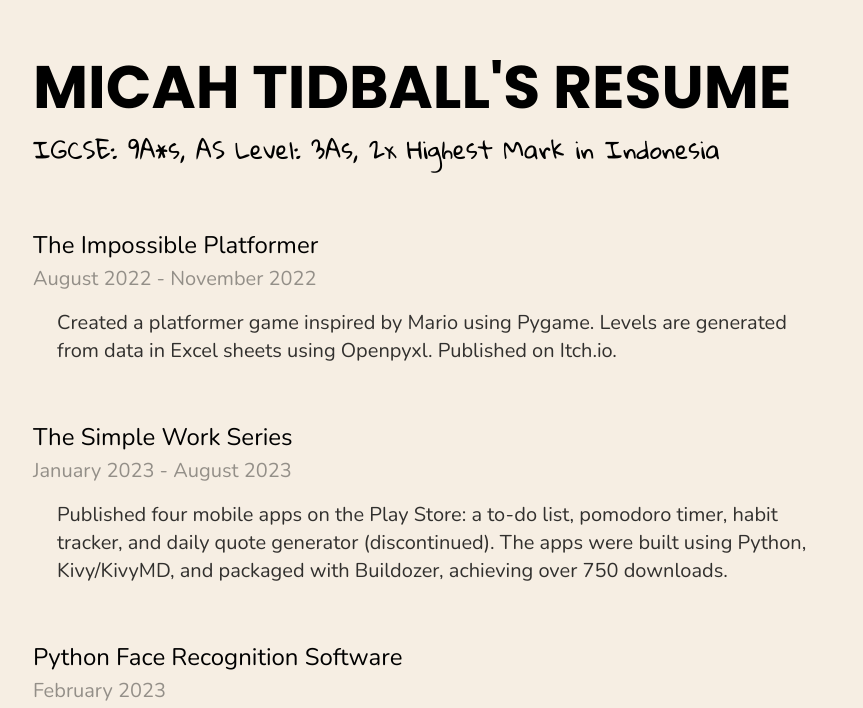
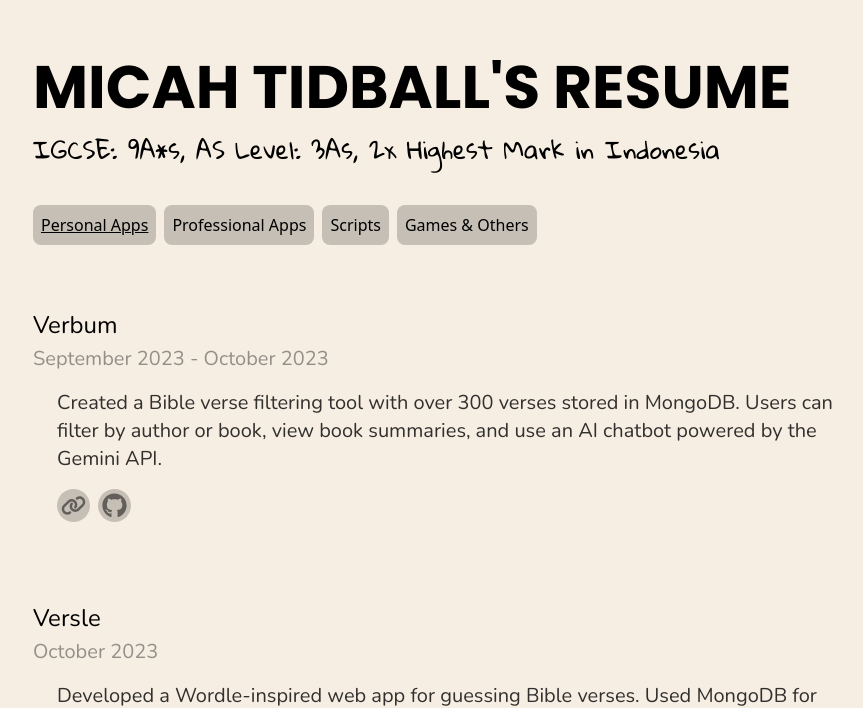
Before and after one commit to Not-Micah/latest-portfolio, a Next.js app: page /resume in a window 1280 px wide. Shown: the part 103-811 px from the top of the page, without its empty margins (15-878 px from the left). Built offline with nearby package versions, Linux system fonts and the light colour scheme.

Commit message:
updated resume page!

```diff
--- a/app/components/BackgroundPixels.tsx
+++ b/app/components/BackgroundPixels.tsx
@@ -40,7 +40,7 @@ const BackgroundPixels: React.FC<BackgroundPixelsProps> = ({ className }) => {
             key={`${row}-${col}`}
             className="
             w-[50px] h-[50px]
-            opacity-5 hover:brightness-[5000%]"
+            opacity-[5%]"
             style={{ backgroundColor: randomShade }}
           />
         );
--- a/app/components/NavBar.tsx
+++ b/app/components/NavBar.tsx
@@ -14,6 +14,7 @@ const NavBar = () => {
       max-w-max w-full
       bg-black/20 rounded-xl
       flex justify-between items-center
+      backdrop-blur-sm
       padding py-4'>
         <a href="./">
           <img src="/logo.png" className="w-[25px] aspect-square"/>
--- a/app/data/index.tsx
+++ b/app/data/index.tsx
@@ -90,77 +90,110 @@ export const socialLinks = [
   {icon: <FaInstagram size={27.5} />, title: "Instagram", link: "", favorite: false},
 ]
 
-export const resumeItems = [
+
+export const sortedResume = [
+  {
+    title: "Personal Apps",
+    projects: [
+      {
+        title: "Verbum",
+        description: "Created a Bible verse filtering tool with over 300 verses stored in MongoDB. Users can filter by author or book, view book summaries, and use an AI chatbot powered by the Gemini API.",
+        date: "September 2023 - October 2023",
+        url: "https://verbum-beta.vercel.app/",
+        github: "https://github.com/Not-Micah/verbum"
+      },
+      {
+        title: "Versle",
+        description: "Developed a Wordle-inspired web app for guessing Bible verses. Used MongoDB for storing daily verses and implemented local storage for tracking user stats.",
+        date: "October 2023",
+        url: "https://versle.vercel.app/play",
+        github: "https://github.com/Not-Micah/versle"
+      },
+      {
+        title: "Micahfy",
+        description: "Built a Spotify-inspired music app with features like adding songs, creating playlists, and playback controls. Included user account management using Supabase.",
+        date: "December 2023",
+        url: "",
+        github: "https://github.com/Not-Micah/spotify-clone"
+      },
+      {
+        title: "Me2",
+        description: "Created a student chat app that matches users based on shared interests. Features include private chats, global chatrooms, and study groups. Managed data with Firebase.",
+        date: "June 2024 - Current",
+        url: "https://me2-register.vercel.app/",
+        github: "https://github.com/Not-Micah/Me2"
+      },
+      {
+        title: "Micah Builds",
+        description: "The fourth iteration of my portfolio, built with React, TailwindCSS, and Next.js. A minimalist design showcasing my work and skills.",
+        date: "December 2024",
+        url: "",
+        github: "https://github.com/Not-Micah/latest-portfolio"
+      }
+    ]
+  },
+  {
+    title: "Professional Apps",
+    projects: [
+      {
+        title: "Restoring Rainbows",
+        description: "Developed a website for the Hearts for Hope non-profit. Added an admin panel to update Firebase backend data and front-end sections like executive members, blogs, and branches.",
+        date: "August 2024 - October 2024",
+        url: "https://www.restoringrainbows.org/",
+        github: "https://github.com/Not-Micah/restoring-rainbows"
+      },
+      {
+        title: "Hearts for Hope",
+        description: "Developed a website for the Hearts for Hope non-profit. Added an admin panel to update Firebase backend data and front-end sections like statistics and posts.",
+        date: "August 2024 - October 2024",
+        url: "https://hhearts4hope.vercel.app/",
+        github: "https://github.com/Not-Micah/hhearts4hope"
+      },
+    ]
+  },
+  {
+    title: "Scripts",
+    projects: [
+      {
+        title: "Python Face Recognition Script",
+        description: "Built a face recognition tool with a Kivy interface. Improved the performance of an existing face recognition library.",
+        date: "February 2023",
+        url: "",
+        github: "https://github.com/Not-Micah/py-face-recognition"
+      },
+      {
+        title: "Mars Rover Script",
+        description: "Developed a C++ script to remotely control a Mars Rover, including its movement, six-DOF robotic arm, and two-DOF robotic claw.",
+        date: "October 2024",
+        url: "",
+        github: ""
+      }
+    ]
+  },
+  {
+    title: "Games & Others",
+    projects: [
       {
         title: "The Impossible Platformer",
         description: "Created a platformer game inspired by Mario using Pygame. Levels are generated from data in Excel sheets using Openpyxl. Published on Itch.io.",
         date: "August 2022 - November 2022",
-    link: ""
+        url: "https://notmicah.itch.io/the-impossible-platformer",
+        github: "https://github.com/Not-Micah/platformer"
       },
       {
         title: "The Simple Work Series",
         description: "Published four mobile apps on the Play Store: a to-do list, pomodoro timer, habit tracker, and daily quote generator (discontinued). The apps were built using Python, Kivy/KivyMD, and packaged with Buildozer, achieving over 750 downloads.",
         date: "January 2023 - August 2023",
-    link: ""
-  },
-  {
-    title: "Python Face Recognition Software",
-    description: "Built a face recognition tool with a Kivy interface. Improved the performance of an existing face recognition library.",
-    date: "February 2023",
-    link: ""
-  },
-  {
-    title: "Verbum",
-    description: "Created a Bible verse filtering tool with over 300 verses stored in MongoDB. Users can filter by author or book, view book summaries, and use an AI chatbot powered by the Gemini API.",
-    date: "September 2023 - October 2023",
-    link: ""
-  },
-  {
-    title: "Versle",
-    description: "Developed a Wordle-inspired web app for guessing Bible verses. Used MongoDB for storing daily verses and implemented local storage for tracking user stats.",
-    date: "October 2023",
-    link: ""
-  },
-  {
-    title: "Micahfy",
-    description: "Built a Spotify-inspired music app with features like adding songs, creating playlists, and playback controls. Included user account management using Supabase.",
-    date: "December 2023",
-    link: ""
-  },
-  {
-    title: "Me2",
-    description: "Created a student chat app that matches users based on shared interests. Features include private chats, global chatrooms, and study groups. Managed data with Firebase.",
-    date: "June 2024 - Current",
-    link: ""
+        url: "https://play.google.com/store/apps/developer?id=Coder27&hl=en",
+        github: ""
       },
       {
         title: "Micah Bird",
         description: "Built a Flappy Bird clone using Java and the Graphics library as a final project for the 2024 Raikes Summer Program.",
         date: "August 2024",
-    link: ""
-  },
-  {
-    title: "Restoring Rainbows",
-    description: "Developed a website for the Hearts for Hope non-profit. Added an admin panel to update Firebase backend data and front-end sections like executive members, blogs, and branches.",
-    date: "August 2024 - October 2024",
-    link: ""
-  },
-  {
-    title: "Hearts for Hope",
-    description: "Developed a website for the Hearts for Hope non-profit. Added an admin panel to update Firebase backend data and front-end sections like statistics and posts.",
-    date: "August 2024 - October 2024",
-    link: ""
-  },
-  {
-    title: "Mars Rover Script",
-    description: "Developed a C++ script to remotely control a Mars Rover, including its movement, six-DOF robotic arm, and two-DOF robotic claw.",
-    date: "October 2024",
-    link: ""
-  },
-  {
-    title: "Micah Build",
-    description: "The fourth iteration of my portfolio, built with React, TailwindCSS, and Next.js. A minimalist design showcasing my work and skills.",
-    date: "December 2024",
-    link: ""
-  },
+        url: "https://drive.google.com/file/d/1ZMYd_0RLmwQZFd4AQv71bPHDsaOYxLjP/view",
+        github: ""
+      }
+    ]
+  }
 ];
--- a/app/layout.tsx
+++ b/app/layout.tsx
@@ -14,8 +14,8 @@ const geistMono = localFont({
 });
 
 export const metadata: Metadata = {
-  title: "Create Next App",
-  description: "Generated by create next app",
+  title: "Micah Builds",
+  description: "Micah Tidball's Portfolio.",
 };
 
 export default function RootLayout({
--- a/app/resume/components/ResumeItem.tsx
+++ b/app/resume/components/ResumeItem.tsx
@@ -1,24 +1,24 @@
+
+import { FaLink } from "react-icons/fa6";
+import { FaGithub } from "react-icons/fa";
 
 interface ResumeItemProps {
     title: string;
     description: string;
     date: string;
-    link: string;
+    url?: string;
+    github?: string;
 }
 
-const ResumeItem: React.FC<ResumeItemProps> = ({ title, description, date, link }) => {
+const ResumeItem: React.FC<ResumeItemProps> = ({ title, description, date, url, github }) => {
   return (
     <div
     className="
     flex flex-col gap-y-1
     max-w-[800px]">
-        <a
-        href={link}
-        className="
-        dynamic-text
-        hover:underline hover:text-blue-700">
+        <p className="dynamic-text">
             {title}
-        </a>
+        </p>
         <p className="dynamic-label text-black/40">
             {date}
         </p>
@@ -27,6 +27,32 @@ const ResumeItem: React.FC<ResumeItemProps> = ({ title, description, date, link
         ml-6 mt-3">
             {description}
         </p>
+        <div className="
+        ml-6 mt-3
+        flex justify-start items-center gap-x-2">
+            {
+                url && (
+                <a
+                className="
+                bg-black/20 text-black/50
+                p-1 rounded-full"
+                href={url}>
+                    <FaLink size={25} />
+                </a>
+                )
+            }
+            {
+                github && (
+                <a
+                className="
+                bg-black/20 text-black/50
+                p-1 rounded-full"
+                href={github}>
+                    <FaGithub size={25} />
+                </a>
+                )
+            }
+        </div>
     </div>
   )
 }
--- a/app/resume/page.tsx
+++ b/app/resume/page.tsx
@@ -1,38 +1,70 @@
+"use client";
+
+import { useState } from "react";
+import { sortedResume } from "../data";
+
 import ResumeItem from "./components/ResumeItem";
 
-import { resumeItems } from "../data";
+const Resume = () => {
+  const [activeFilter, setActiveFilter] = useState(sortedResume[0].title);
 
-const Resume = () => {
+  const filteredProjects = sortedResume.find(category => category.title === activeFilter)?.projects || [];
+
   return (
-    <section className="
+    <section
+      className="
         w-full min-h-[100vh]
         flex justify-center items-start
-    bg-[#F6EEE3]">
+        bg-[#F6EEE3]"
+    >
       <div
-        className='
+        className="
           max-w-max w-full mx-auto
-        padding my-40
-        '>
+          padding my-40"
+      >
         <h3 className="dynamic-subheading">Micah Tidball's Resume</h3>
-            <p className="dynamic-text font-accentTwo mt-4">IGCSE: 9A*s, AS Level: 3As, 2x Highest Mark in Indonesia</p>
+        <p className="dynamic-text font-accentTwo mt-4">
+          IGCSE: 9A*s, AS Level: 3As, 2x Highest Mark in Indonesia
+        </p>
 
-            <p></p>
+        <div
+          className="
+            mt-10 mb-2
+            flex justify-start items-center gap-2
+            flex-wrap"
+        >
+          {sortedResume.map((item, index) => (
+            <button
+              key={index}
+              onClick={() => setActiveFilter(item.title)}
+              className={`
+                ${activeFilter === item.title ? "underline" : ""}
+                bg-black/20 p-2 rounded-lg`}
+            >
+              {item.title}
+            </button>
+          ))}
+        </div>
 
-            <div className="
-            flex flex-col gap-y-14
-            my-16">
-                {resumeItems.map((item, index) => (
+        <div
+          className="
+            flex flex-col gap-y-20
+            my-16"
+        >
+          {filteredProjects.map((project, index) => (
             <ResumeItem
               key={index}
-                    title={item.title}
-                    description={item.description}
-                    date={item.date}
-                    link={item.link} />
+              title={project.title}
+              description={project.description}
+              date={project.date}
+              url={project.url}
+              github={project.github}
+            />
           ))}
         </div>
       </div>
     </section>
-  )
-}
+  );
+};
 
-export default Resume
+export default Resume;
```
Lines whose indentation alone changed are shown as unchanged.
